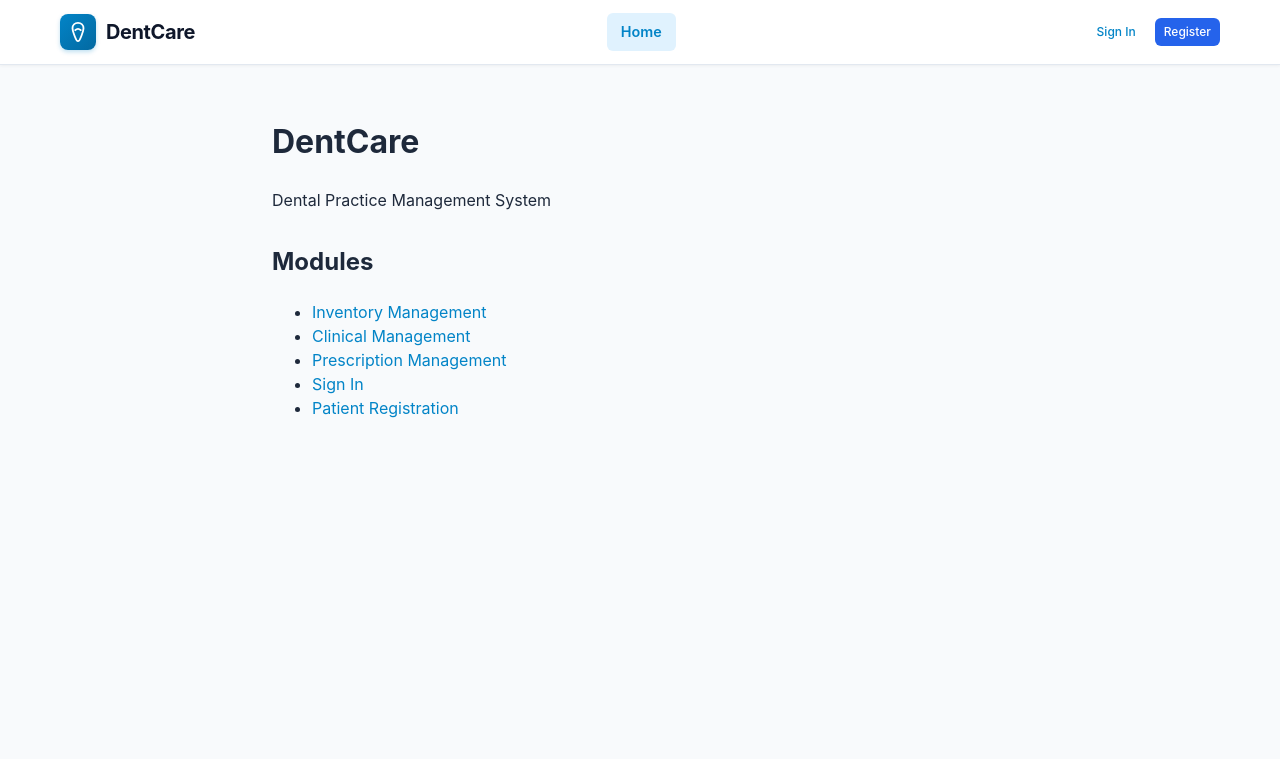
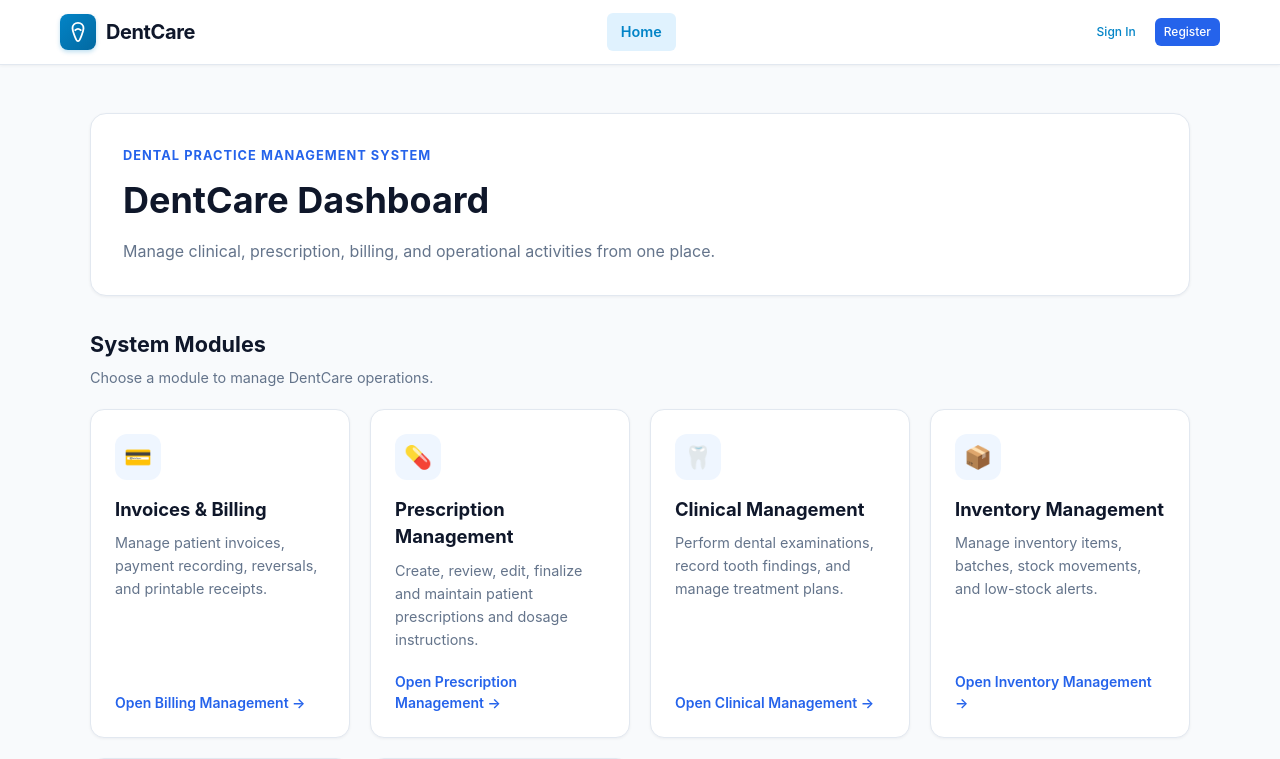
Before and after one commit to IT25102118/2026-Y2-S1-MTR-18_Dental-Management-System, a React (Vite) app in the folder frontend/: page / in a window 1280 px wide. Shown: the top 759 px of the page. Built offline with nearby package versions, Linux system fonts and the light colour scheme; no server answers; the HTML template or start-up script is replaced by a standard one.

Commit message:
feat(ui): add Invoices & Billing to DentCare dashboard and header navigation

```diff
--- a/frontend/src/App.jsx
+++ b/frontend/src/App.jsx
@@ -32,57 +32,289 @@ import PrescriptionEditPage from './features/prescription/pages/PrescriptionEdit
 function RootPage() {
   const { isAuthenticated, user } = useAuth();
   const isStaffBilling = isAuthenticated && (user?.role === 'ADMINISTRATOR' || user?.role === 'RECEPTIONIST');
+  const isPatient = isAuthenticated && user?.role === 'PATIENT';
   const isAdmin = isAuthenticated && user?.role === 'ADMINISTRATOR';
+  const showBilling = !isPatient;
+
+  const pageStyle = {
+    minHeight: '100vh',
+    backgroundColor: '#f8fafc',
+    padding: '3rem 1.5rem'
+  };
+
+  const containerStyle = {
+    maxWidth: '1100px',
+    margin: '0 auto'
+  };
+
+  const heroStyle = {
+    backgroundColor: '#ffffff',
+    border: '1px solid #e2e8f0',
+    borderRadius: '16px',
+    padding: '2rem',
+    marginBottom: '2rem',
+    boxShadow: '0 1px 3px rgba(15, 23, 42, 0.06)'
+  };
+
+  const cardGridStyle = {
+    display: 'grid',
+    gridTemplateColumns: 'repeat(auto-fit, minmax(260px, 1fr))',
+    gap: '1.25rem'
+  };
+
+  const cardStyle = {
+    display: 'flex',
+    flexDirection: 'column',
+    backgroundColor: '#ffffff',
+    border: '1px solid #e2e8f0',
+    borderRadius: '14px',
+    padding: '1.5rem',
+    textDecoration: 'none',
+    color: '#0f172a',
+    boxShadow: '0 1px 3px rgba(15, 23, 42, 0.05)',
+    transition: 'transform 0.15s ease, box-shadow 0.15s ease'
+  };
+
+  const iconStyle = {
+    width: '46px',
+    height: '46px',
+    borderRadius: '12px',
+    display: 'flex',
+    alignItems: 'center',
+    justifyContent: 'center',
+    backgroundColor: '#eff6ff',
+    fontSize: '1.4rem',
+    marginBottom: '1rem'
+  };
+
+  const cardTitleStyle = {
+    margin: '0 0 0.5rem 0',
+    fontSize: '1.15rem',
+    fontWeight: 700
+  };
+
+  const cardDescriptionStyle = {
+    margin: 0,
+    color: '#64748b',
+    fontSize: '0.9rem',
+    lineHeight: 1.6,
+    flexGrow: 1
+  };
+
+  const cardActionStyle = {
+    marginTop: '1.25rem',
+    color: '#2563eb',
+    fontWeight: 600,
+    fontSize: '0.875rem'
+  };
 
   return (
-    <div style={{ padding: '2rem', maxWidth: '800px', margin: '0 auto' }}>
-      <header>
-        <h1>DentCare</h1>
-        <p>Dental Practice Management System</p>
+    <div style={pageStyle}>
+      <div style={containerStyle}>
+        <header style={heroStyle}>
+          <div
+            style={{
+              display: 'flex',
+              justifyContent: 'space-between',
+              alignItems: 'center',
+              gap: '1rem',
+              flexWrap: 'wrap'
+            }}
+          >
+            <div>
+              <div
+                style={{
+                  color: '#2563eb',
+                  fontWeight: 700,
+                  fontSize: '0.8rem',
+                  textTransform: 'uppercase',
+                  letterSpacing: '0.08em',
+                  marginBottom: '0.5rem'
+                }}
+              >
+                Dental Practice Management System
+              </div>
+              <h1
+                style={{
+                  margin: 0,
+                  fontSize: '2.25rem',
+                  color: '#0f172a'
+                }}
+              >
+                DentCare Dashboard
+              </h1>
+              <p
+                style={{
+                  margin: '0.75rem 0 0 0',
+                  color: '#64748b',
+                  fontSize: '1rem'
+                }}
+              >
+                {isAuthenticated
+                  ? `Welcome, ${user?.firstName || 'User'}. Select a module to continue.`
+                  : 'Manage clinical, prescription, billing, and operational activities from one place.'}
+              </p>
+            </div>
+            {isAuthenticated && (
+              <div
+                style={{
+                  backgroundColor: '#f1f5f9',
+                  borderRadius: '10px',
+                  padding: '0.7rem 1rem',
+                  color: '#334155',
+                  fontSize: '0.875rem',
+                  fontWeight: 600
+                }}
+              >
+                {user?.role || 'Authenticated User'}
+              </div>
+            )}
+          </div>
         </header>
-      <main style={{ marginTop: '2rem' }}>
-        <h2>Modules</h2>
-        <ul>
-          <li>
-            <Link to="/inventory">Inventory Management</Link>
-          </li>
-          <li>
-            <Link to="/clinical">Clinical Management</Link>
-          </li>
-          <li>
-            <Link to="/prescriptions">Prescription Management</Link>
-          </li>
+
+        <main>
+          <div style={{ marginBottom: '1.25rem' }}>
+            <h2
+              style={{
+                margin: 0,
+                color: '#0f172a',
+                fontSize: '1.35rem'
+              }}
+            >
+              System Modules
+            </h2>
+            <p
+              style={{
+                margin: '0.4rem 0 0 0',
+                color: '#64748b',
+                fontSize: '0.9rem'
+              }}
+            >
+              Choose a module to manage DentCare operations.
+            </p>
+          </div>
+
+          <div style={cardGridStyle}>
+            {/* 1. Invoices & Billing (visible to visitors and staff; hidden from patients) */}
+            {showBilling && (
+              <Link to="/billing/invoices" style={cardStyle}>
+                <div style={iconStyle}>💳</div>
+                <h3 style={cardTitleStyle}>Invoices &amp; Billing</h3>
+                <p style={cardDescriptionStyle}>
+                  Manage patient invoices, payment recording, reversals, and printable receipts.
+                </p>
+                <div style={cardActionStyle}>
+                  Open Billing Management →
+                </div>
+              </Link>
+            )}
+
+            {/* 2. Income Reports (staff only) */}
             {isStaffBilling && (
+              <Link to="/billing/reports" style={cardStyle}>
+                <div style={iconStyle}>📊</div>
+                <h3 style={cardTitleStyle}>Income Reports</h3>
+                <p style={cardDescriptionStyle}>
+                  View clinic financial summaries, revenue analytics, and payment breakdowns.
+                </p>
+                <div style={cardActionStyle}>
+                  Open Income Reports →
+                </div>
+              </Link>
+            )}
+
+            {/* 3. Prescription Management */}
+            <Link to="/prescriptions" style={cardStyle}>
+              <div style={iconStyle}>💊</div>
+              <h3 style={cardTitleStyle}>Prescription Management</h3>
+              <p style={cardDescriptionStyle}>
+                Create, review, edit, finalize and maintain patient prescriptions and dosage instructions.
+              </p>
+              <div style={cardActionStyle}>
+                Open Prescription Management →
+              </div>
+            </Link>
+
+            {/* 4. Clinical Management */}
+            <Link to="/clinical" style={cardStyle}>
+              <div style={iconStyle}>🦷</div>
+              <h3 style={cardTitleStyle}>Clinical Management</h3>
+              <p style={cardDescriptionStyle}>
+                Perform dental examinations, record tooth findings, and manage treatment plans.
+              </p>
+              <div style={cardActionStyle}>
+                Open Clinical Management →
+              </div>
+            </Link>
+
+            {/* 5. Inventory Management */}
+            <Link to="/inventory" style={cardStyle}>
+              <div style={iconStyle}>📦</div>
+              <h3 style={cardTitleStyle}>Inventory Management</h3>
+              <p style={cardDescriptionStyle}>
+                Manage inventory items, batches, stock movements, and low-stock alerts.
+              </p>
+              <div style={cardActionStyle}>
+                Open Inventory Management →
+              </div>
+            </Link>
+
+            {/* 6. Staff Management (if admin) */}
+            {isAdmin && (
+              <Link to="/admin/staff" style={cardStyle}>
+                <div style={iconStyle}>👥</div>
+                <h3 style={cardTitleStyle}>Staff Management</h3>
+                <p style={cardDescriptionStyle}>
+                  Provision and manage staff members, system roles, and account statuses.
+                </p>
+                <div style={cardActionStyle}>
+                  Open Staff Management →
+                </div>
+              </Link>
+            )}
+
+            {/* Account / Authentication Cards */}
+            {isAuthenticated ? (
+              <Link to="/account" style={cardStyle}>
+                <div style={iconStyle}>👤</div>
+                <h3 style={cardTitleStyle}>
+                  My Account ({user?.firstName || 'User'})
+                </h3>
+                <p style={cardDescriptionStyle}>
+                  View your account profile, assigned roles, and personal security settings.
+                </p>
+                <div style={cardActionStyle}>
+                  View My Account →
+                </div>
+              </Link>
+            ) : (
               <>
-              <li>
-                <Link to="/billing/invoices">Invoices &amp; Billing</Link>
-              </li>
-              <li>
-                <Link to="/billing/reports">Income Reports</Link>
-              </li>
+                <Link to="/login" style={cardStyle}>
+                  <div style={iconStyle}>🔐</div>
+                  <h3 style={cardTitleStyle}>Sign In</h3>
+                  <p style={cardDescriptionStyle}>
+                    Sign in securely to access authorized DentCare clinical and staff tools.
+                  </p>
+                  <div style={cardActionStyle}>
+                    Sign In →
+                  </div>
+                </Link>
+
+                <Link to="/register" style={cardStyle}>
+                  <div style={iconStyle}>📝</div>
+                  <h3 style={cardTitleStyle}>Patient Registration</h3>
+                  <p style={cardDescriptionStyle}>
+                    Register a new patient account to begin receiving dental care.
+                  </p>
+                  <div style={cardActionStyle}>
+                    Register Patient →
+                  </div>
+                </Link>
               </>
             )}
-          {isAdmin && (
-            <li>
-              <Link to="/admin/staff">Staff Management</Link>
-            </li>
-          )}
-          {isAuthenticated ? (
-            <li>
-              <Link to="/account">My Account ({user?.firstName || 'User'})</Link>
-            </li>
-          ) : (
-            <>
-              <li>
-                <Link to="/login">Sign In</Link>
-              </li>
-              <li>
-                <Link to="/register">Patient Registration</Link>
-              </li>
-            </>
-          )}
-        </ul>
+          </div>
         </main>
+      </div>
     </div>
   );
 }
--- a/frontend/src/components/AppHeader.jsx
+++ b/frontend/src/components/AppHeader.jsx
@@ -91,6 +91,27 @@ export default function AppHeader() {
               >
                 Alerts
               </NavLink>
+              <NavLink
+                to="/billing/invoices"
+                className={({ isActive }) => `app-nav-link ${isActive ? 'active' : ''}`}
+                onClick={() => setMenuOpen(false)}
+              >
+                Invoices &amp; Billing
+              </NavLink>
+              <NavLink
+                to="/prescriptions"
+                className={({ isActive }) => `app-nav-link ${isActive ? 'active' : ''}`}
+                onClick={() => setMenuOpen(false)}
+              >
+                Prescriptions
+              </NavLink>
+              <NavLink
+                to="/clinical"
+                className={({ isActive }) => `app-nav-link ${isActive ? 'active' : ''}`}
+                onClick={() => setMenuOpen(false)}
+              >
+                Clinical
+              </NavLink>
               {isAdmin && (
                 <NavLink
                   to="/admin/staff"
```
Lines whose indentation alone changed are shown as unchanged.
